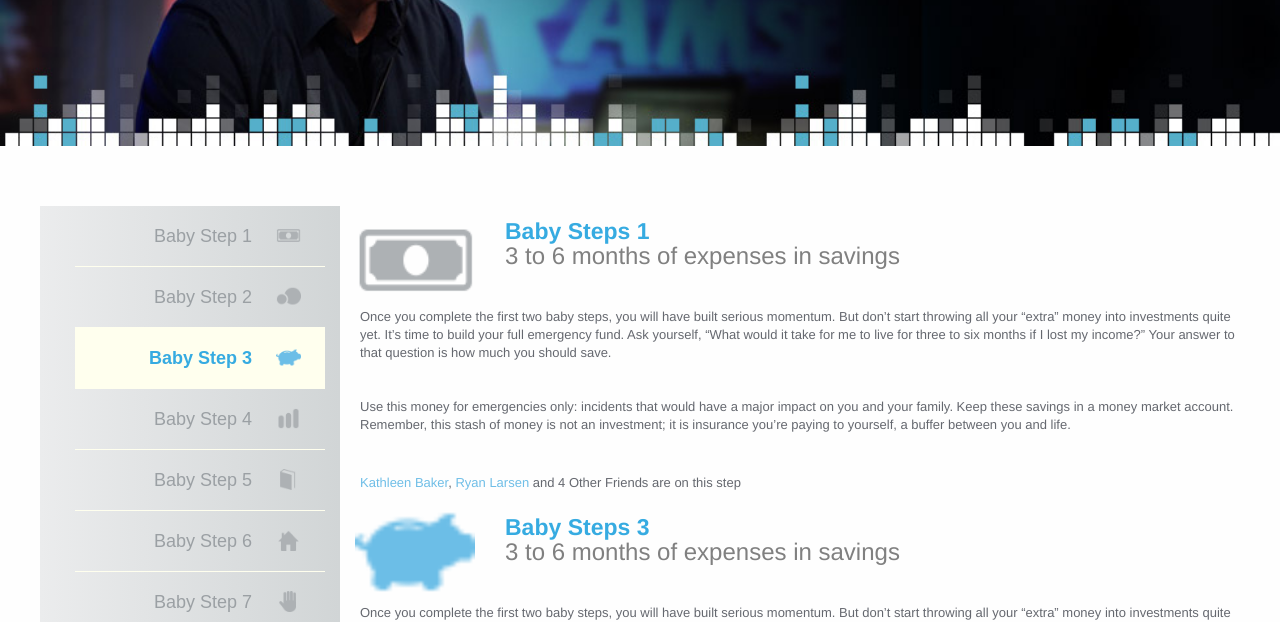
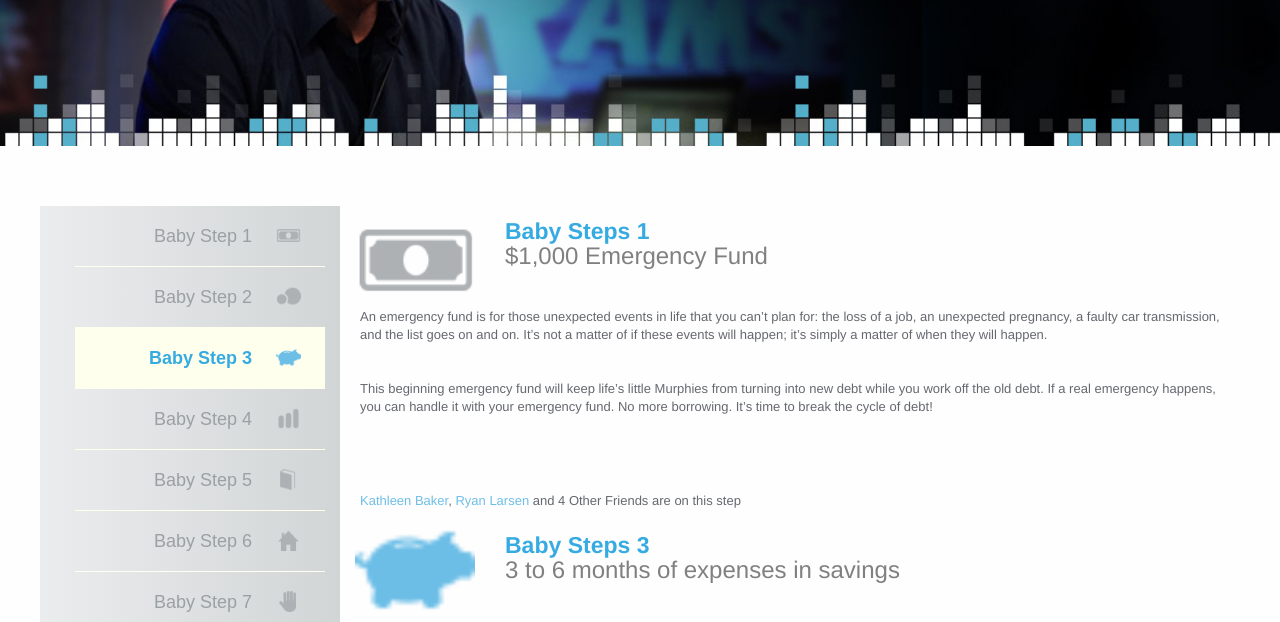
Before and after one commit to Harrisonkamau/baby-step, a plain HTML site: page index.html in a window 1280 px wide. Shown: the part 214-836 px from the top of the page. Drawn offline with Linux system fonts and the light colour scheme.

Commit message:
create baby one steps

```diff
--- a/index.html
+++ b/index.html
@@ -39,11 +39,12 @@
           </div>
           <div class="medium-10 columns">
               <h3>Baby Steps 1</h3>
-              <h4>3 to 6 months of expenses in savings</h4>
+              <h4>$1,000 Emergency Fund</h4>
           </div>
           <div class="medium-12">
-              <p>Once you complete the first two baby steps, you will have built serious momentum. But don’t start throwing all your “extra” money into investments quite yet. It’s time to build your full emergency fund. Ask yourself, “What would it take for me to live for three to six months if I lost my income?” Your answer to that question is how much you should save.</p>
-              <p style="margin-left: 20px;">Use this money for emergencies only: incidents that would have a major impact on you and your family. Keep these savings in a money market account. Remember, this stash of money is not an investment; it is insurance you’re paying to yourself, a buffer between you and life.</p>
+            <p>An emergency fund is for those unexpected events in life that you can’t plan for: the loss of a job, an unexpected pregnancy, a faulty car transmission, and the list goes on and on. It’s not a matter of if these events will happen; it’s simply a matter of when they will happen.</p>
+              <p>This beginning emergency fund will keep life’s little Murphies from turning into new debt while you work off the old debt. If a real emergency happens, you can handle it with your emergency fund. No more borrowing. It’s time to break the cycle of debt!</p>
+              <p></p>
           </div>
           <div class="medium-12 footer-content">
               <p style="margin-left: 20px;"><a href="">Kathleen Baker</a>, <a href="">Ryan Larsen</a> and 4 Other Friends are on this step</p>
```
